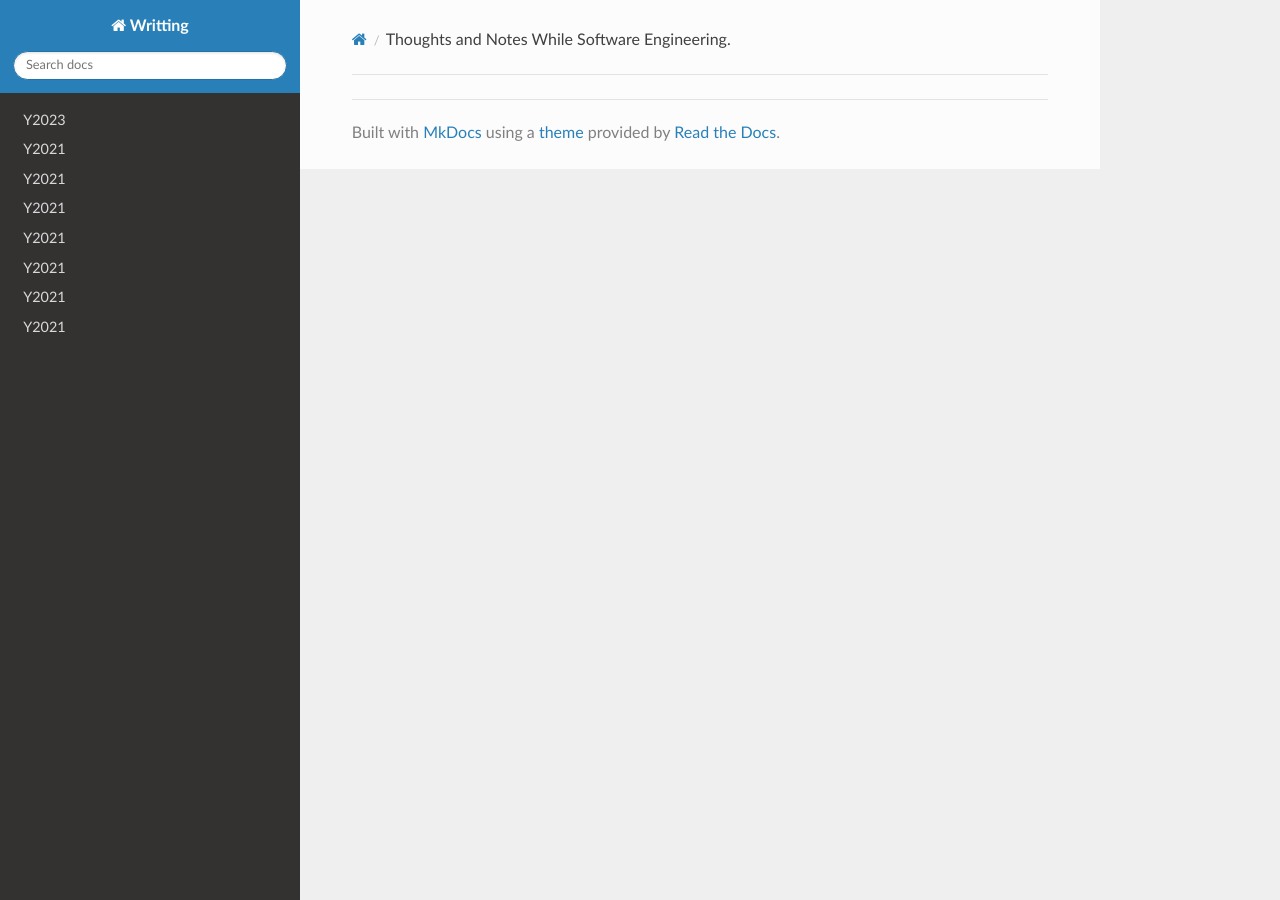
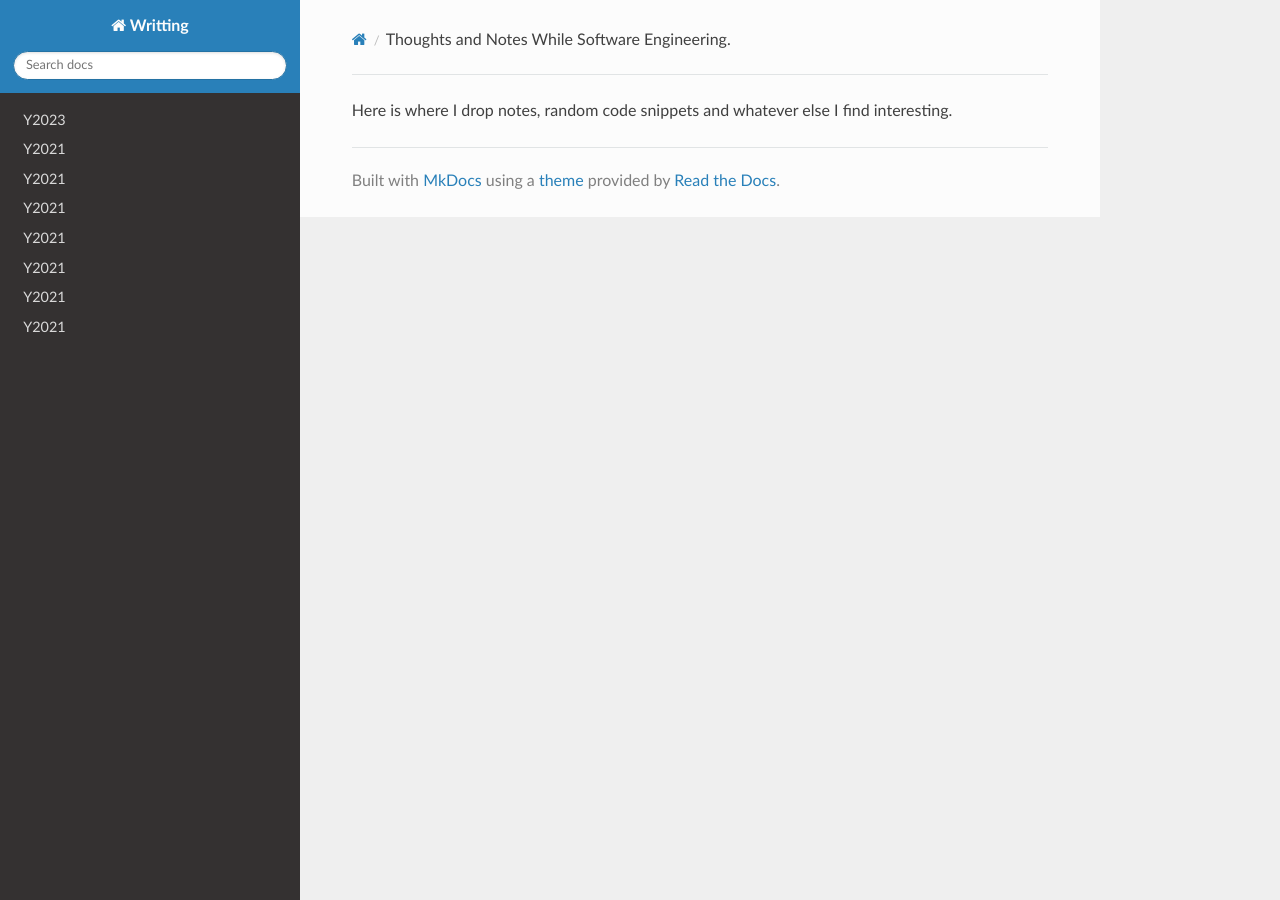
Before and after one commit to Fuchida/writing, an MkDocs documentation site: the page built from docs/index.md, in a window 1280 px wide. Built offline with MkDocs 1.6.1, drawn with Linux system fonts in a browser that asks for light colours; nearby versions of some CDN libraries.

Commit message:
updates home page with small intro

```diff
--- a/docs/index.md
+++ b/docs/index.md
@@ -1 +1,3 @@
 title: Thoughts and Notes While Software Engineering.
+
+Here is where I drop notes, random code snippets and whatever else I find interesting.
```
